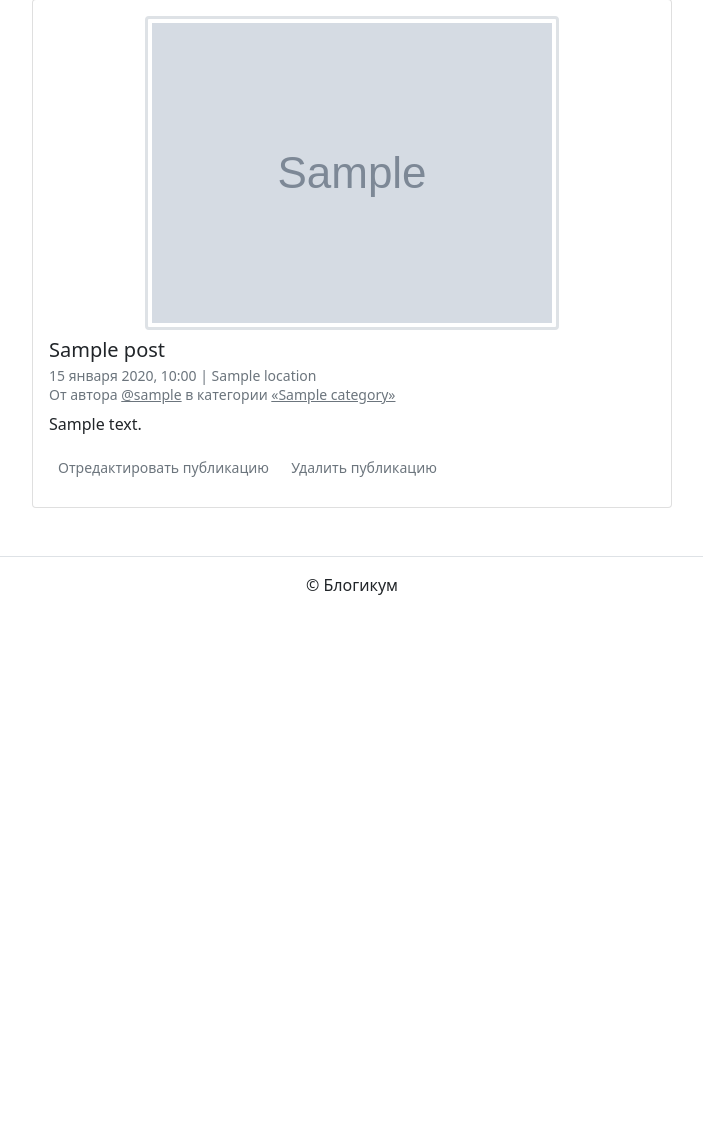
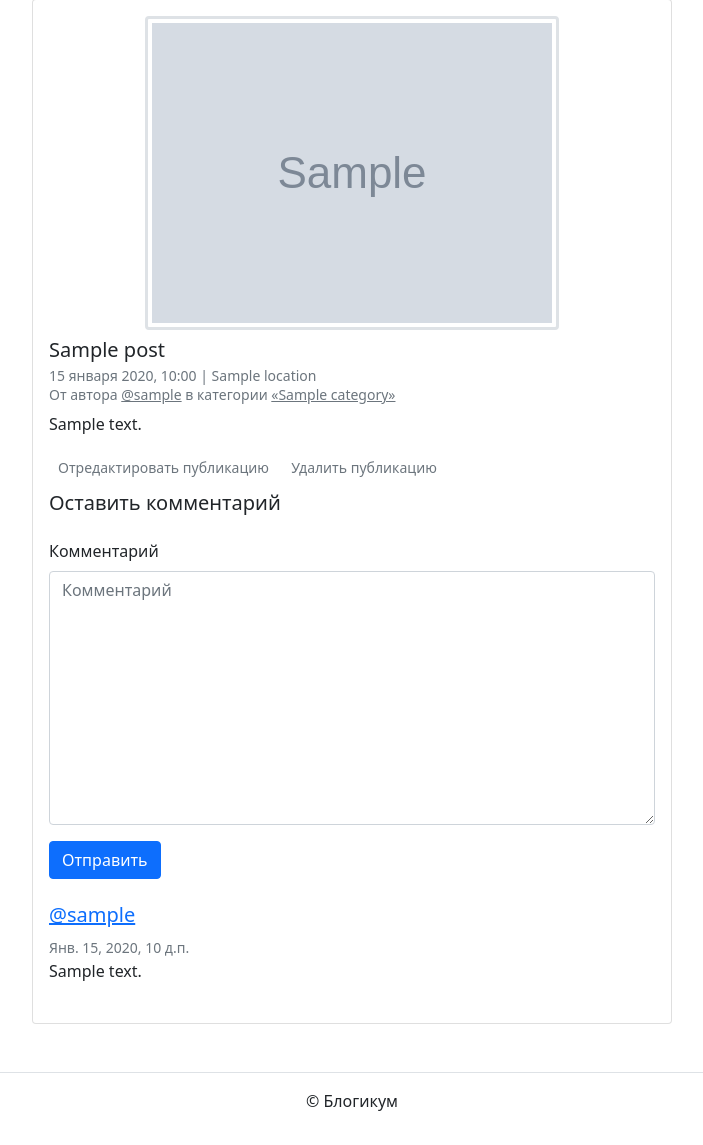
Before and after one commit to RavenIV/blogicum_project, a Django app: page /posts/1/ in a window 1280 px wide. Shown: the part 105-1250 px from the top of the page, without its empty margins (288-991 px from the left). Before the commit the page ends 700 px from the top, so only its background shows below. Run offline with Django 3.2, Linux system fonts and the light colour scheme; a user stored in the database is signed in; tables that the repository leaves empty hold one stand-in row (values such as "Sample post"); grey boxes marked "Sample" are stand-in pictures; parts of the project's set-up code (start-up, migrations or seed data) failed here and were passed over; some libraries are stand-ins or nearby versions.

Commit message:
Feature: add comment

```diff
--- a/blogicum/blog/forms.py
+++ b/blogicum/blog/forms.py
@@ -1,6 +1,6 @@
 from django import forms
 
-from .models import Post
+from .models import Post, Comment
 
 
 class PostForm(forms.ModelForm):
@@ -13,3 +13,10 @@ class PostForm(forms.ModelForm):
                 'type': 'datetime-local'
             })
         }
+
+
+class CommentForm(forms.ModelForm):
+
+    class Meta:
+        model = Comment
+        fields = ('text',)
--- a/blogicum/blog/urls.py
+++ b/blogicum/blog/urls.py
@@ -7,6 +7,7 @@ urlpatterns = [
     path('posts/<int:post_id>/edit/', views.PostUpdateView.as_view(), name='edit_post'),
     path('posts/<int:post_id>/delete/', views.PostDeleteView.as_view(), name='delete_post'),
     path('posts/<int:post_id>/', views.PostDetailView.as_view(), name='post_detail'),
+    path('posts/<int:post_id>/comment/', views.add_comment, name='add_comment'),
     path('posts/create/', views.PostCreateView.as_view(), name='create_post'),
     path(
         'category/<slug:category_slug>/',
--- a/blogicum/blog/views.py
+++ b/blogicum/blog/views.py
@@ -3,14 +3,15 @@ from typing import Any
 
 from django.core.paginator import Paginator
 from django.contrib.auth import get_user_model
+from django.contrib.auth.decorators import login_required
 from django.contrib.auth.mixins import LoginRequiredMixin
 from django.db import models
-from django.shortcuts import get_object_or_404, render
+from django.shortcuts import get_object_or_404, render, redirect
 from django.views.generic import CreateView, DeleteView, DetailView, ListView, TemplateView, UpdateView
 from django.urls import reverse, reverse_lazy
 
-from .models import Category, Post
-from .forms import PostForm
+from .models import Category, Post, Comment
+from .forms import PostForm, CommentForm
 
 
 User = get_user_model()
@@ -61,6 +62,13 @@ class PostDetailView(DetailView):
 
     def get_object(self):
         return get_object_or_404(Post, pk=self.kwargs['post_id'])
+
+    def get_context_data(self, **kwargs):
+        context = super().get_context_data(**kwargs)
+        context['form'] = CommentForm()
+        context['comments'] = self.object.comments.select_related('author')
+        return context
+
 
 
 def profile(request, username):
@@ -125,3 +133,15 @@ def category_posts(request, category_slug):
         'category': category,
         'post_list': filter_published_posts(category.posts)
     })
+
+
+@login_required
+def add_comment(request, pk):
+    post = get_object_or_404(filter_published_posts(Post.objects), pk=pk)
+    form = CommentForm(request.POST)
+    if form.is_valid:
+        comment = form.save(commit=False)
+        comment.author = request.user
+        comment.post = post
+        comment.save()
+    return redirect('blog:post_detail', pk=pk)
--- a/blogicum/templates/blog/detail.html
+++ b/blogicum/templates/blog/detail.html
@@ -36,7 +36,7 @@
             </a>
           </div>
         {% endif %}
-
+        {% include "includes/comments.html" %}
       </div>
     </div>
   </div>
--- /dev/null
+++ b/blogicum/templates/includes/comments.html
@@ -0,0 +1,25 @@
+{% if user.is_authenticated %}
+  {% load django_bootstrap5 %}
+  <h5 class="mb-4">Оставить комментарий</h5>
+  <form method="post" action="{% url 'blog:add_comment' post.id %}">
+    {% csrf_token %}
+    {% bootstrap_form form %}
+    {% bootstrap_button button_type="submit" content="Отправить" %}
+  </form>
+{% endif %}
+<br>
+{% for comment in comments %}
+  <div class="media mb-4">
+    <div class="media-body">
+      <h5 class="mt-0">
+        <a href="{% url 'blog:profile' comment.author.username %}" name="comment_{{ comment.id }}">
+          @{{ comment.author.username }}
+        </a>
+      </h5>
+      <small class="text-muted">{{ comment.created_at }}</small>
+      <br>
+      {{ comment.text|linebreaksbr }}
+    </div>
+
+  </div>
+{% endfor %}
```
